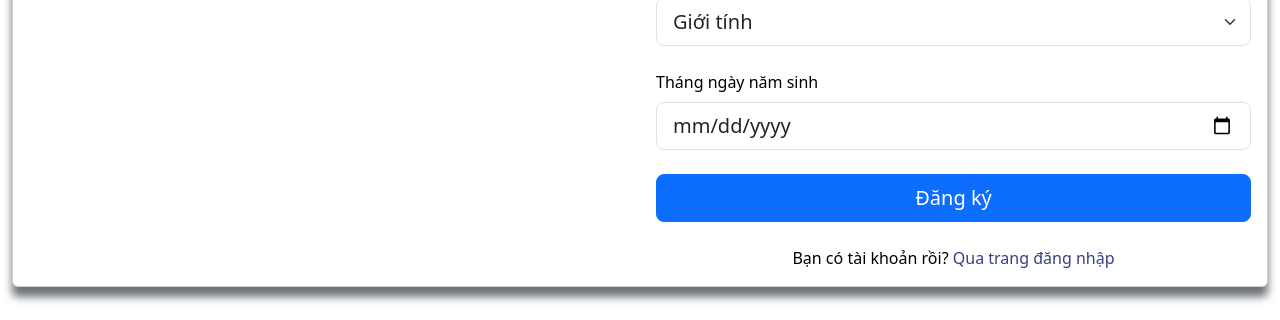
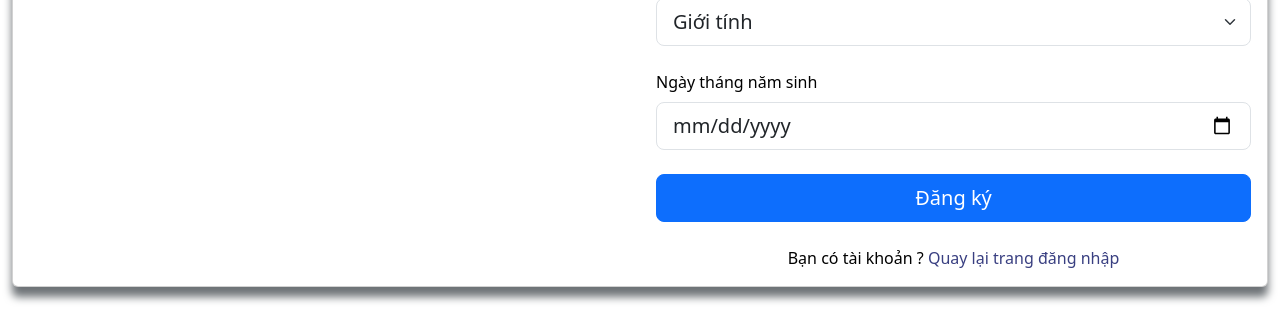
Before and after one commit to H95u/module6_fe, a React (Create React App) app: page /register-user in a window 1280 px wide. Shown: the part 747-1067 px from the top of the page. Built offline with nearby package versions, Linux system fonts and the light colour scheme; no server answers.

Commit message:
fixSyntax

```diff
--- a/src/components/login/RegisterCCDV.js
+++ b/src/components/login/RegisterCCDV.js
@@ -83,10 +83,10 @@ const RegisterCCDV = () => {
             password: values.password,
             status: values.status
         }, config)
-            .then(response => {
+            .then((response) => {
                 setSubmitting(false);
                 Swal.fire({
-                    title: 'Register success!',
+                    title: 'Đăng ký thành công!',
                     icon: 'success',
                     confirmButtonText: 'OK'
                 }).then((result) => {
@@ -98,8 +98,8 @@ const RegisterCCDV = () => {
             .catch(error => {
                 setSubmitting(false);
                 Swal.fire({
-                    title: 'Error!',
-                    text: 'Registration failed',
+                    title: 'Lỗi!',
+                    text: 'Đăng ký thất bại',
                     icon: 'error',
                     confirmButtonText: 'OK'
                 });
@@ -210,7 +210,7 @@ const RegisterCCDV = () => {
                                                         </div>
 
                                                         <div className='mb-4'>
-                                                            <label htmlFor='dob' className='form-label'>Tháng ngày năm sinh</label>
+                                                            <label htmlFor='dob' className='form-label'>Ngày tháng năm sinh</label>
                                                             <Field type='date' className='form-control form-control-lg'
                                                                    id='dob' name='dob' placeholder='MM/DD/YYYY'/>
                                                             <ErrorMessage name='dob' component='div'
--- a/src/components/login/RegisterUser.js
+++ b/src/components/login/RegisterUser.js
@@ -207,7 +207,7 @@ const RegisterUser = () => {
                                                         </div>
 
                                                         <div className='mb-4'>
-                                                            <label htmlFor='dob' className='form-label'>Tháng ngày năm sinh</label>
+                                                            <label htmlFor='dob' className='form-label'>Ngày tháng năm sinh</label>
                                                             <Field type='date' className='form-control form-control-lg'
                                                                    id='dob' name='dob' placeholder='MM/DD/YYYY'/>
                                                             <ErrorMessage name='dob' component='div'
@@ -222,8 +222,8 @@ const RegisterUser = () => {
                                                         </div>
 
                                                         <div className='mt-4 text-center'>
-                                                            <p className='mb-0'>Bạn có tài khoản rồi? <Link
-                                                                to='/login' style={{color: "#393f81"}}>Qua trang đăng nhập</Link></p>
+                                                            <p className='mb-0'>Bạn có tài khoản ? <Link
+                                                                to='/login' style={{color: "#393f81"}}>Quay lại trang đăng nhập</Link></p>
                                                         </div>
 
                                                     </div>
```
